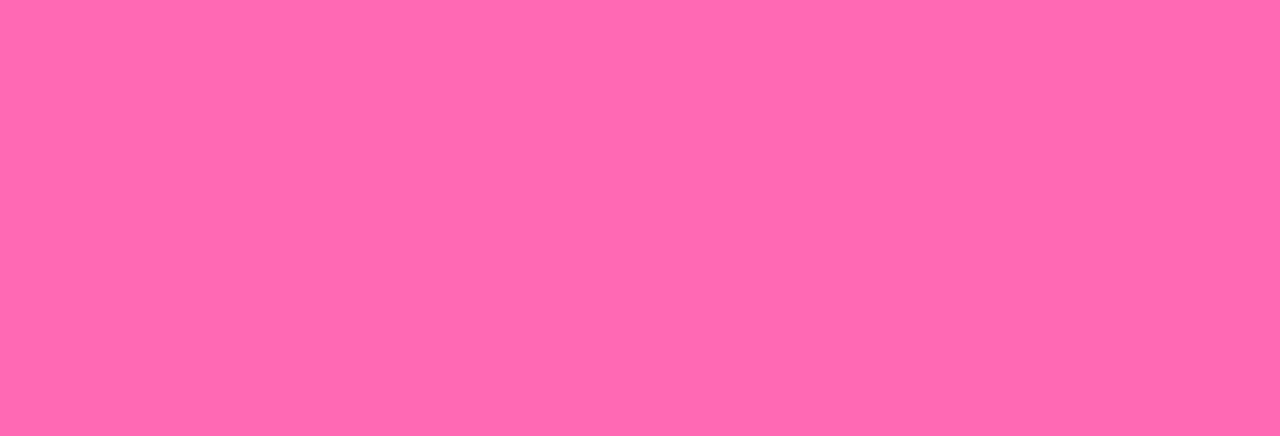
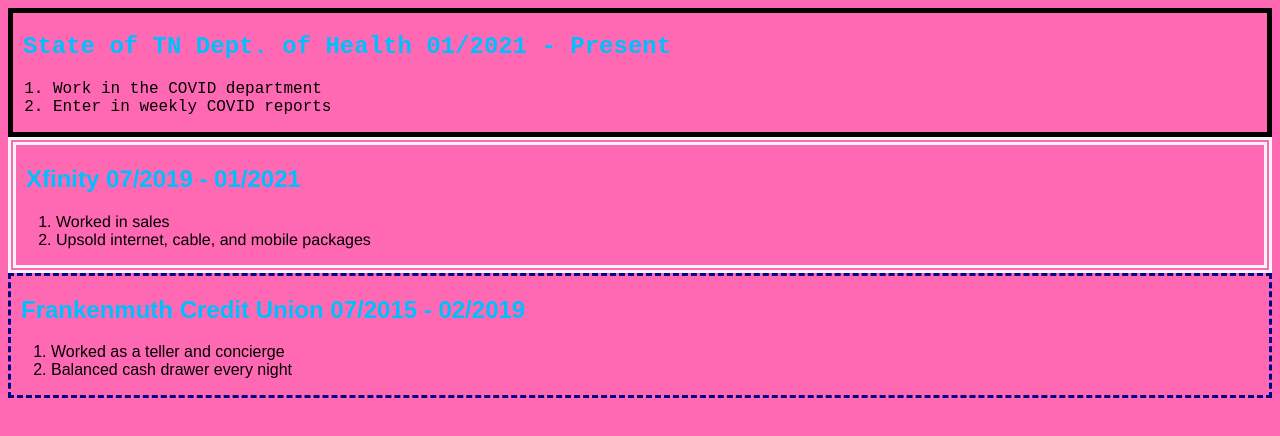
Before and after one commit to james-reinhardt1/LAB-HTML-Resume1, a plain HTML site: page index.html in a window 1280 px wide. Drawn offline with Linux system fonts and the light colour scheme.

Commit message:
all files are updated for Resume assignment

```diff
--- a/index.html
+++ b/index.html
@@ -8,6 +8,28 @@
   <link rel="stylesheet" href="main.css">
 </head>
 <body>
+  <article id="Tennessee">
+      <h2>State of TN Dept. of Health 01/2021 - Present</h2>
+      <ol>
+        <li>Work in the COVID department</li>
+        <li>Enter in weekly COVID reports</li>
+      </ol>
+  </article>
+  <article id="Comcast">
+      <h2>Xfinity 07/2019 - 01/2021</h2>
+      <ol>
+        <li>Worked in sales</li>
+        <li>Upsold internet, cable, and mobile packages</li>
+      </ol>
+  </article>
+  <article id="Bank">
+      <h2>Frankenmuth Credit Union 07/2015 - 02/2019</h2>
+      <ol>
+        <li>Worked as a teller and concierge</li>
+        <li>Balanced cash drawer every night</li>
+      </ol>
+  </article>
   <script src="main.js"></script>
 </body>
+
 </html>
--- a/main.css
+++ b/main.css
@@ -1,3 +1,30 @@
-body{
+body {
   background-color: hotpink;
-};
+}
+
+#Tennessee {
+  font-family: 'Courier New', Courier, monospace;
+  border: black 5px solid;
+
+}
+
+#Comcast {
+  font-family: 'Franklin Gothic Medium', 'Arial Narrow', Arial, sans-serif;
+  border: whitesmoke 8px double;
+
+}
+
+#Bank {
+  font-family: Arial, Helvetica, sans-serif;
+  border: darkblue 3px dashed;
+
+}
+
+h2 {
+  color: deepskyblue;
+  margin-left: 10px;
+}
+
+p {
+  margin-left: 12px;
+}
--- a/main.js
+++ b/main.js
@@ -1 +1 @@
-console.log("Please work!");
+console.log("is this working?");
```
